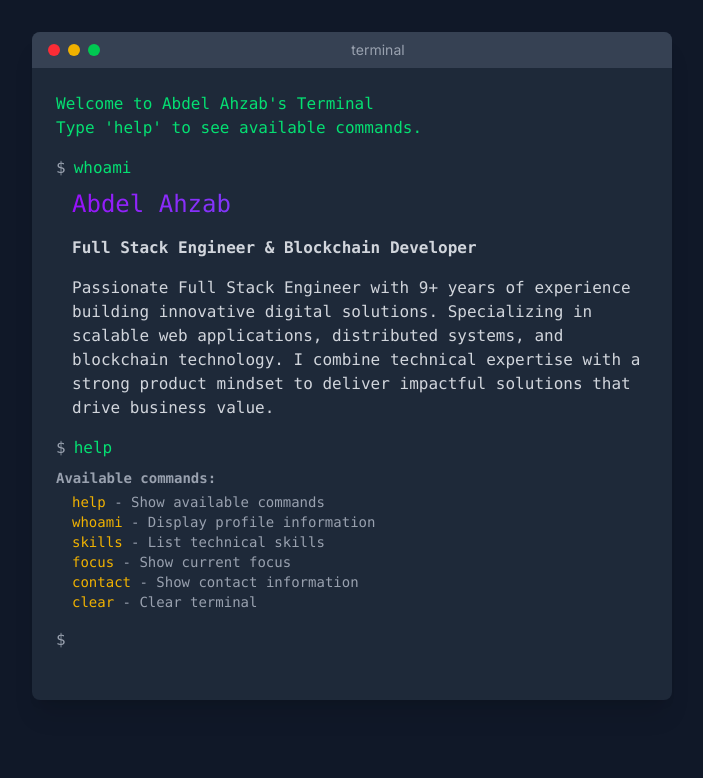
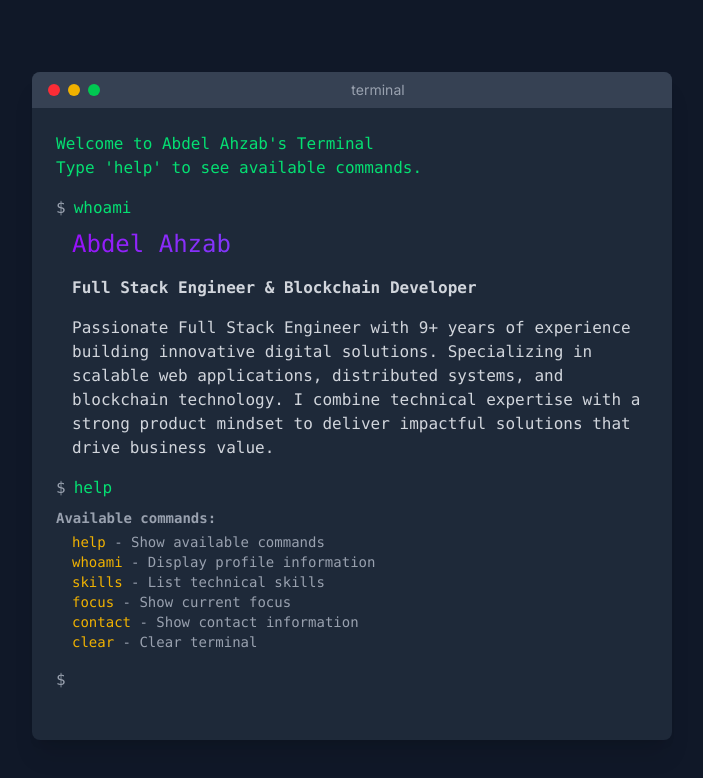
Before and after one commit to ahzab/codefolio, a Next.js app: page / in a window 1280 px wide. Shown: the top 778 px of the page, without its empty margins (288-991 px from the left). Built offline with nearby package versions, Linux system fonts and the light colour scheme.

Commit message:
style improvement

```diff
--- a/app/page.tsx
+++ b/app/page.tsx
@@ -90,7 +90,7 @@ export default function Page() {
       execute: () => (
         <div className="ml-4">
           <div className="mb-2">
-            <GradientText className='block mb-4 text-2xl'>Abdel Ahzab</GradientText>
+            <GradientText className='block mb-4 text-2xl md:text-3x'>Abdel Ahzab</GradientText>
             <div className="text-gray-300 font-semibold">Full Stack Engineer & Blockchain Developer</div>
           </div>
           <div className="text-gray-300 mt-4">
@@ -231,11 +231,10 @@ export default function Page() {
   }
 
   return (
-    <div className="min-h-screen bg-gray-900">
+    <div className="bg-gray-900">
       <div className="max-w-4xl mx-auto">
-        <div className="bg-gray-800 rounded-lg overflow-hidden shadow-xl">
+        <div className="bg-gray-800 rounded-lg overflow-hidden shadow-xl mt-0 md:mt-10">
           <TerminalHeader />
-
           <div
             ref={containerRef}
             className="p-6 font-mono text-green-400 h-[632px] overflow-y-auto"
@@ -245,9 +244,7 @@ export default function Page() {
                 <div key={i}>{line}</div>
               ))}
             </div>
-
             <CommandHistory history={commandHistory} />
-
             <CommandInput
               currentCommand={currentCommand}
               onCommandChange={setCurrentCommand}
```
